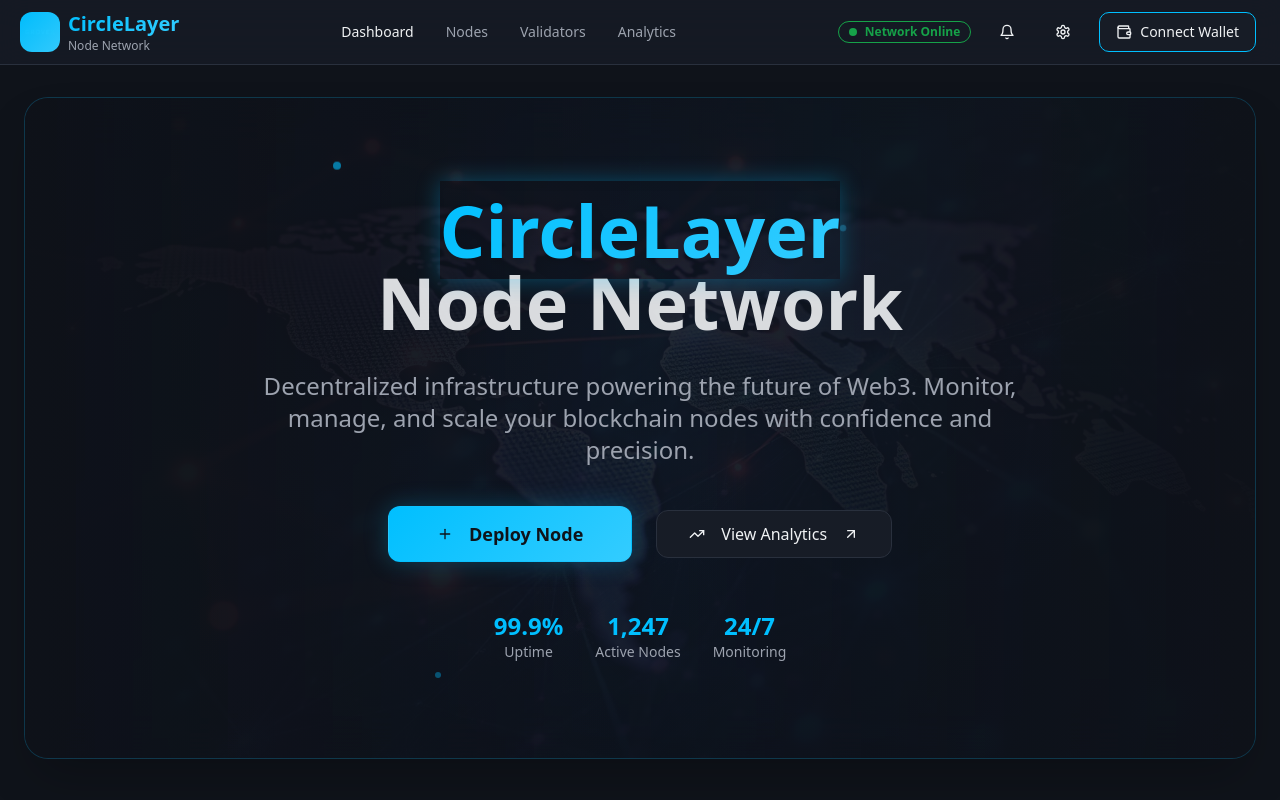
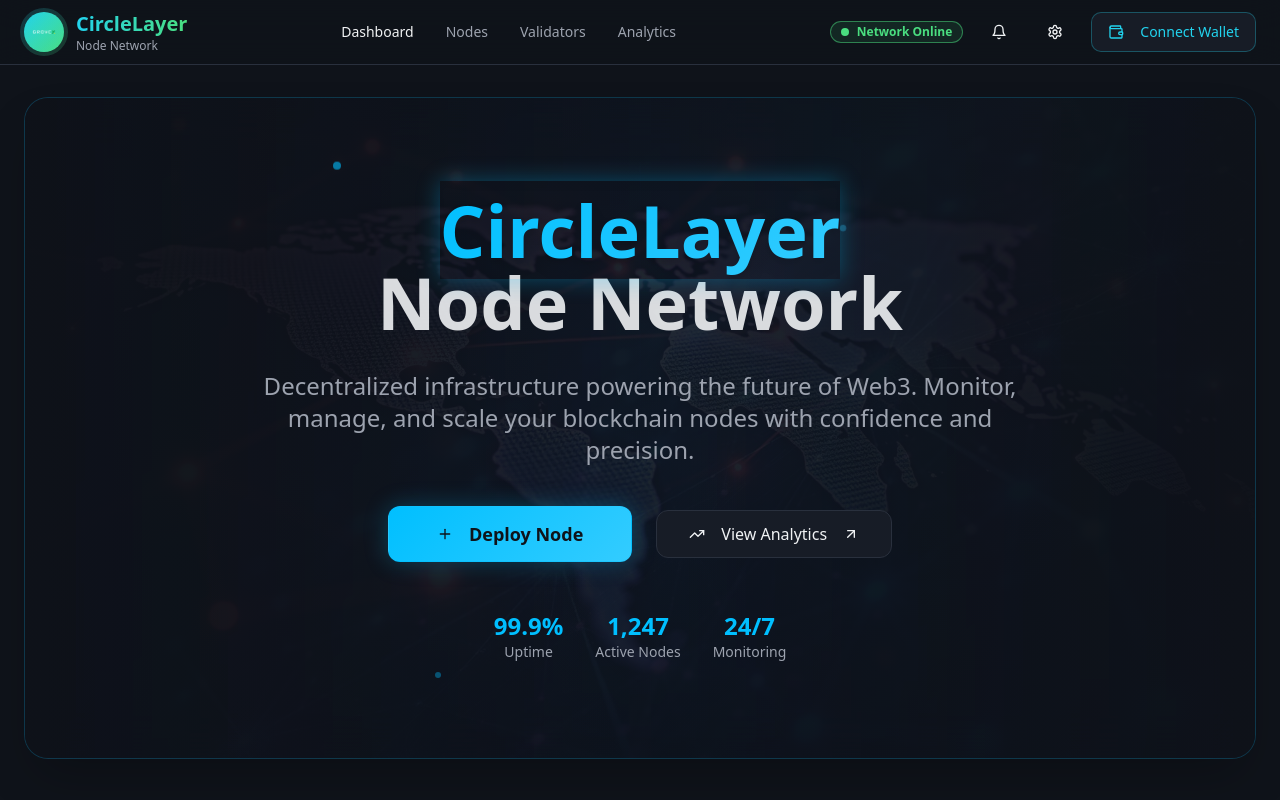
Before and after one commit to bhavnanaetherauthority/circlelayer-dapp-vision, a React (Vite) app: page / in a window 1280 px wide. Shown: the top 800 px of the page. Built offline with nearby package versions, Linux system fonts and the light colour scheme.

Commit message:
Replace text with images
Replaced text elements with images in the header and hero section.

```diff
--- a/src/components/Header.tsx
+++ b/src/components/Header.tsx
@@ -4,22 +4,26 @@ import { Network, Wallet, Settings, Bell } from "lucide-react";
 
 export const Header = () => {
   return (
-    <header className="sticky top-0 z-50 w-full border-b border-border bg-surface/80 backdrop-blur-glass">
+    <header className="sticky top-0 z-50 w-full border-b border-border bg-background/95 backdrop-blur-glass">
       <div className="container mx-auto px-6">
         <div className="flex h-16 items-center justify-between">
           {/* Logo */}
           <div className="flex items-center space-x-4">
             <div className="flex items-center space-x-3">
               <div className="relative">
-                <img
-                  src="/lovable-uploads/29695337-562e-4e66-8226-abd0576ae44c.png"
-                  alt="CircleLayer Logo"
-                  className="h-8 w-8 object-contain"
-                />
-                <div className="absolute -inset-1 bg-gradient-primary rounded-lg opacity-20 animate-pulse-slow"></div>
+                <div className="h-10 w-10 rounded-full bg-gradient-to-br from-cyan-400 to-green-400 flex items-center justify-center">
+                  <img
+                    src="/lovable-uploads/29695337-562e-4e66-8226-abd0576ae44c.png"
+                    alt="CircleLayer Logo"
+                    className="h-6 w-6 object-contain"
+                  />
+                </div>
+                <div className="absolute -inset-1 bg-gradient-to-br from-cyan-400/20 to-green-400/20 rounded-full animate-pulse-slow"></div>
               </div>
               <div>
-                <h1 className="text-xl font-bold gradient-text">CircleLayer</h1>
+                <h1 className="text-xl font-bold bg-gradient-to-r from-cyan-400 to-green-400 bg-clip-text text-transparent">
+                  CircleLayer
+                </h1>
                 <p className="text-xs text-muted-foreground">Node Network</p>
               </div>
             </div>
@@ -27,24 +31,24 @@ export const Header = () => {
 
           {/* Navigation */}
           <nav className="hidden md:flex items-center space-x-8">
-            <a href="#" className="text-sm font-medium text-foreground hover:text-primary transition-colors">
+            <a href="#" className="text-sm font-medium text-foreground hover:text-cyan-400 transition-colors duration-300">
               Dashboard
             </a>
-            <a href="#" className="text-sm font-medium text-muted-foreground hover:text-primary transition-colors">
+            <a href="#" className="text-sm font-medium text-muted-foreground hover:text-cyan-400 transition-colors duration-300">
               Nodes
             </a>
-            <a href="#" className="text-sm font-medium text-muted-foreground hover:text-primary transition-colors">
+            <a href="#" className="text-sm font-medium text-muted-foreground hover:text-cyan-400 transition-colors duration-300">
               Validators
             </a>
-            <a href="#" className="text-sm font-medium text-muted-foreground hover:text-primary transition-colors">
+            <a href="#" className="text-sm font-medium text-muted-foreground hover:text-cyan-400 transition-colors duration-300">
               Analytics
             </a>
           </nav>
 
           {/* Actions */}
           <div className="flex items-center space-x-4">
-            <Badge variant="outline" className="hidden sm:flex border-success text-success">
-              <div className="w-2 h-2 bg-success rounded-full mr-2 animate-pulse"></div>
+            <Badge variant="outline" className="hidden sm:flex border-green-400/50 text-green-400 bg-green-400/10">
+              <div className="w-2 h-2 bg-green-400 rounded-full mr-2 animate-pulse"></div>
               Network Online
             </Badge>
 
@@ -56,8 +60,8 @@ export const Header = () => {
               <Settings className="h-4 w-4" />
             </Button>
 
-            <Button variant="connect" size="default" className="font-medium">
-              <Wallet className="h-4 w-4" />
+            <Button variant="outline" size="default" className="font-medium border-cyan-400/30 text-cyan-400 hover:bg-cyan-400/10">
+              <Wallet className="h-4 w-4 mr-2" />
               Connect Wallet
             </Button>
           </div>
```
